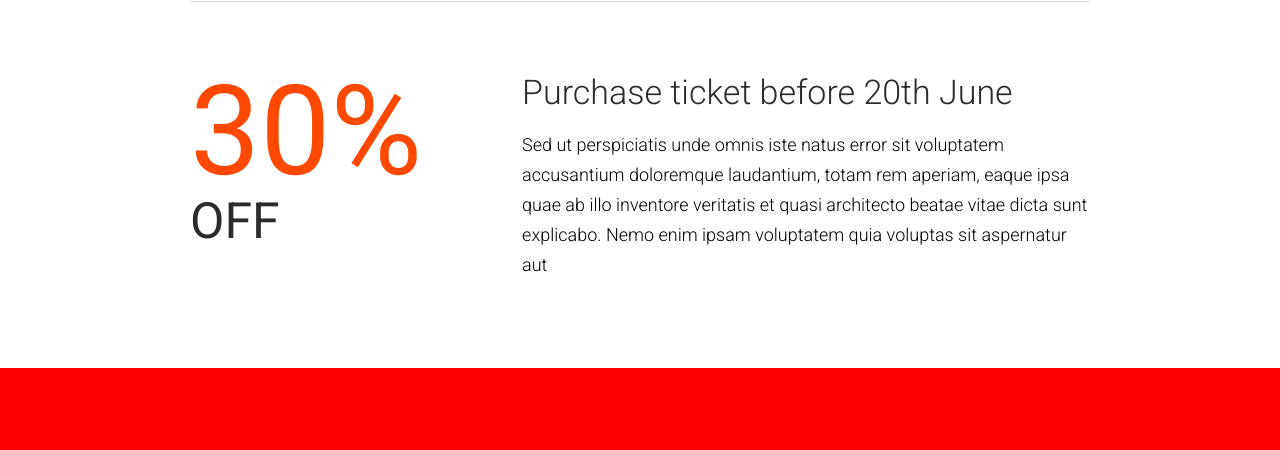
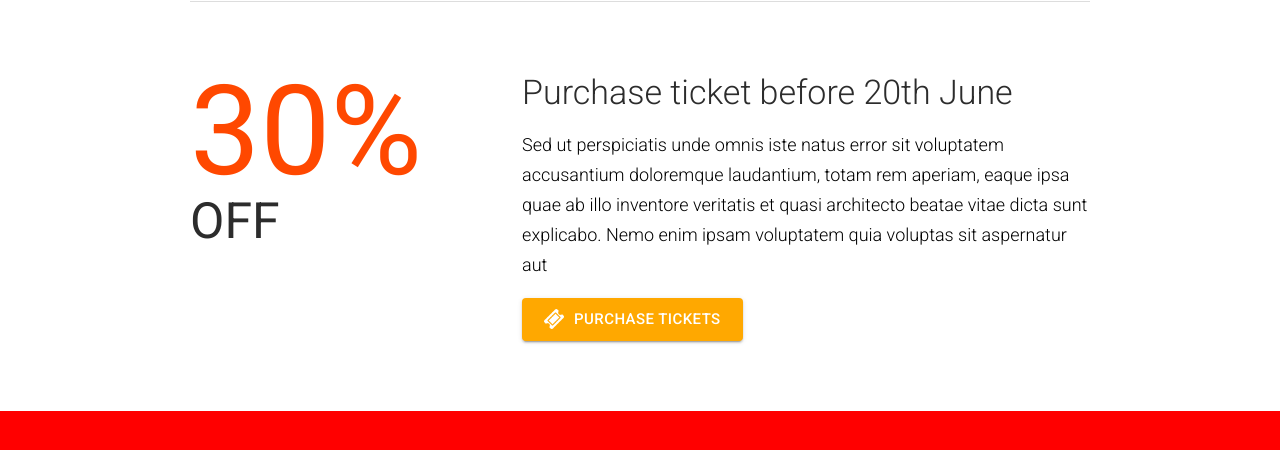
Before and after one commit to mamismeda/the_venue, a React (Create React App) app: page / in a window 1280 px wide. Shown: the part 1769-2219 px from the top of the page. Built offline with nearby package versions, Linux system fonts and the light colour scheme.

Commit message:
created reuseble button

```diff
--- a/src/components/highlights/Discount.js
+++ b/src/components/highlights/Discount.js
@@ -1,5 +1,6 @@
 import React, { useState, useEffect } from "react";
 import { Fade, Slide } from "react-awesome-reveal";
+import MyButton from "../utils/MyButton";
 
 const Discount = () => {
   const end = 30;
@@ -46,6 +47,16 @@ const Discount = () => {
               dicta sunt explicabo. Nemo enim ipsam voluptatem quia voluptas sit
               aspernatur aut
             </p>
+
+            <MyButton
+              text="Purchase tickets"
+              link="http://google.com"
+              style={{
+                background: "#ffa800",
+                color: "#ffffff",
+              }}
+            iconTicket={true}
+            />
           </div>
         </Slide>
       </div>
--- /dev/null
+++ b/src/components/utils/MyButton.js
@@ -0,0 +1,27 @@
+import React from "react";
+import Button from "@mui/material/Button";
+
+import TicketIcon from "../../resources/images/icons/ticket.png";
+
+const MyButton = (props) => {
+  return (
+    <Button
+      href={props.link}
+      variant="contained"
+      size={props.size ? props.size : "large"}
+      style={{
+        background: "#8e8e8e",
+        color: "#ffffff",
+        ...props.style,
+      }}
+    >
+      {props.iconTicket ? (
+        <img src={TicketIcon} className="iconImage" alt="icon_button" />
+      ) : null}
+
+      {props.text}
+    </Button>
+  );
+};
+
+export default MyButton;
```
